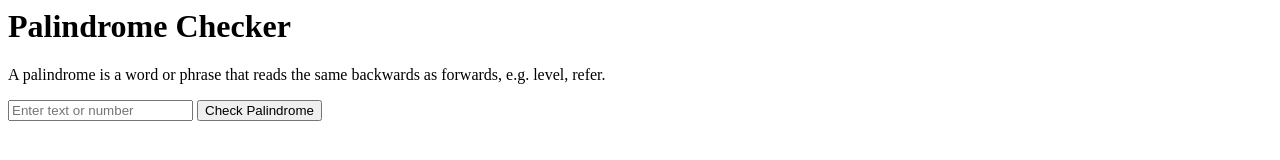
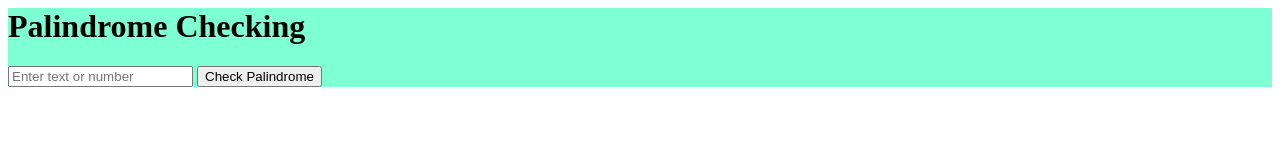
Before and after one commit to xaeedcntr/my-web-site, a plain HTML site: page index.html in a window 1280 px wide. Drawn offline with Linux system fonts and the light colour scheme.

Commit message:
both html and css files commited successfully

```diff
--- a/index.html
+++ b/index.html
@@ -4,12 +4,13 @@
     <title>Palindrome Checker in JavaScript | CodingNepal</title>
 
     <meta name="viewport" content="width=device-width, initial-scale=1.0">
+    <link rel="stylesheet" href="style.css">
   </head>
   <body>
     <div class="wrapper">
       <header>
-        <h1>Palindrome Checker</h1>
-        <p>A palindrome is a word or phrase that reads the same backwards as forwards, e.g. level, refer.</p>
+        <h1>Palindrome Checking </h1>
+
       </header>
       <div class="inputs">
         <input type="text" spellcheck="false" placeholder="Enter text or number">
--- /dev/null
+++ b/style.css
@@ -0,0 +1,12 @@
+.wrapper {
+
+    background-color: aquamarine;
+    color: black;
+    justify-content: center;
+    align-items: center;
+
+}
+
+.inputs{
+
+}
```
